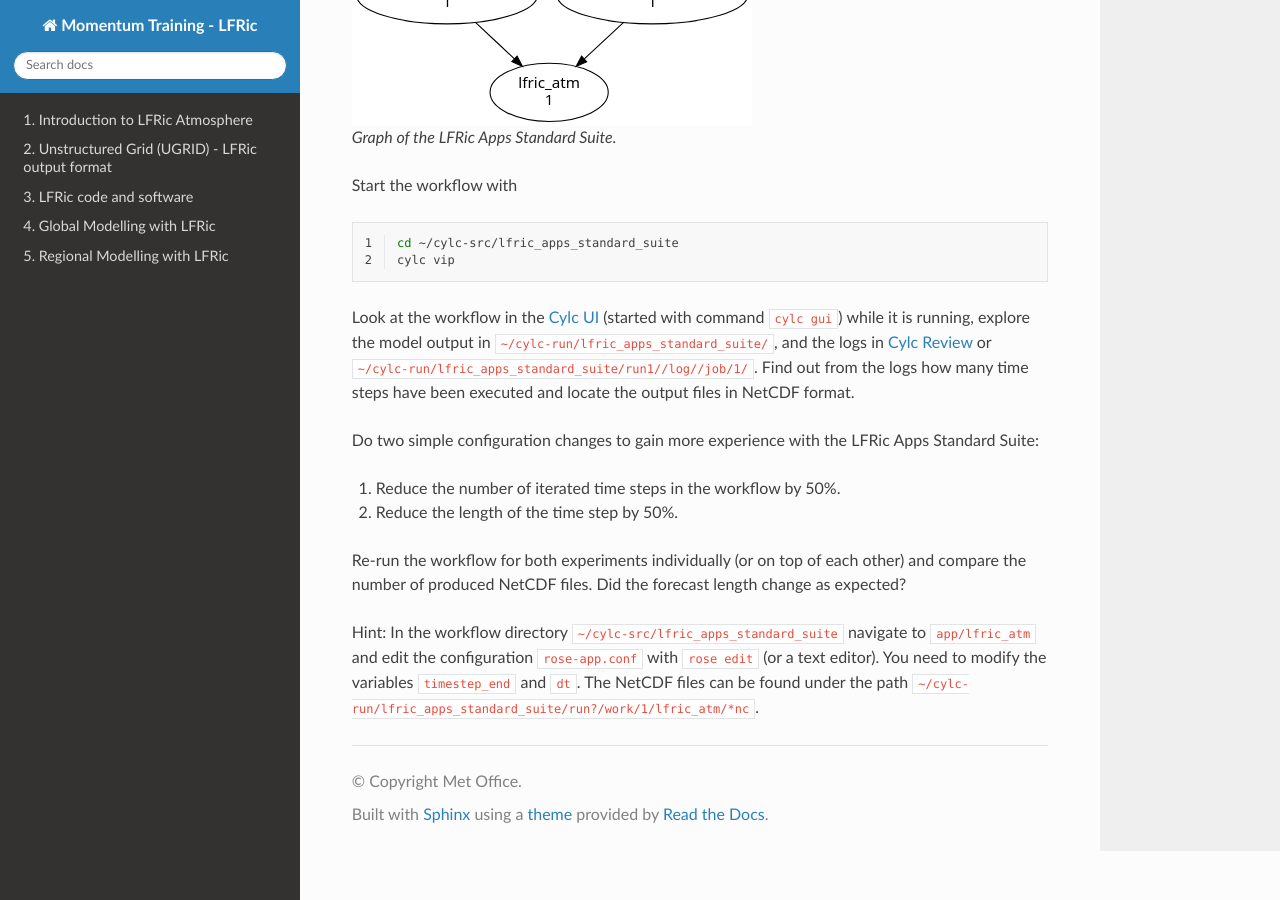
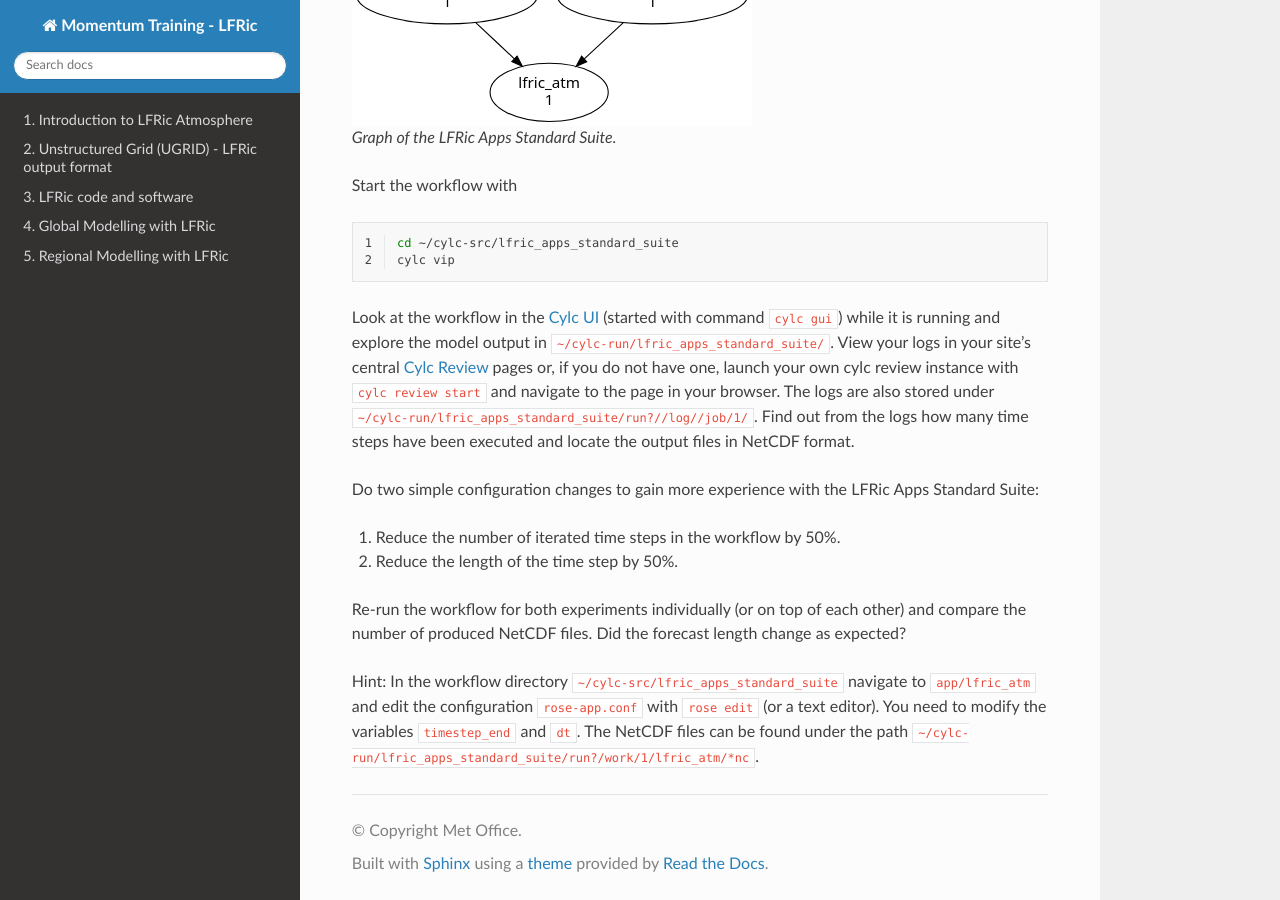
Before and after one commit to MetOffice/LFRic-Atmosphere-Training, a Sphinx documentation site: the page built from source/lfric_infrastructure/practical_standart_suite.rst, in a window 1280 px wide and 900 px high, scrolled down 742 px. Built offline with Sphinx 7.4.7 and the Read the Docs theme 3.1.0, drawn with Linux system fonts in a browser that asks for light colours.

Commit message:
Add instructions for launching Cylc Review for non Met Office sites

```diff
--- a/source/lfric_infrastructure/practical_standart_suite.rst
+++ b/source/lfric_infrastructure/practical_standart_suite.rst
@@ -28,7 +28,7 @@
    cd ~/cylc-src/lfric_apps_standard_suite
    cylc vip
 
-Look at the workflow in the `Cylc UI <https://cylc.github.io/cylc-doc/latest/html/user-guide/running-workflows/tasks-jobs-ui.html>`_ (started with command ``cylc gui``) while it is running, explore the model output in ``~/cylc-run/lfric_apps_standard_suite/``, and the logs in `Cylc Review <https://cylchub/services/cylc-review/>`_ or ``~/cylc-run/lfric_apps_standard_suite/run1//log//job/1/``. Find out from the logs how many time steps have been executed and locate the output files in NetCDF format.
+Look at the workflow in the `Cylc UI <https://cylc.github.io/cylc-doc/latest/html/user-guide/running-workflows/tasks-jobs-ui.html>`_ (started with command ``cylc gui``) while it is running and explore the model output in ``~/cylc-run/lfric_apps_standard_suite/``. View your logs in your site's central `Cylc Review <https://cylchub/services/cylc-review/>`_ pages or, if you do not have one, launch your own cylc review instance with ``cylc review start`` and navigate to the page in your browser. The logs are also stored under ``~/cylc-run/lfric_apps_standard_suite/run?//log//job/1/``. Find out from the logs how many time steps have been executed and locate the output files in NetCDF format.
 
 Do two simple configuration changes to gain more experience with the LFRic Apps Standard Suite:
 
```
